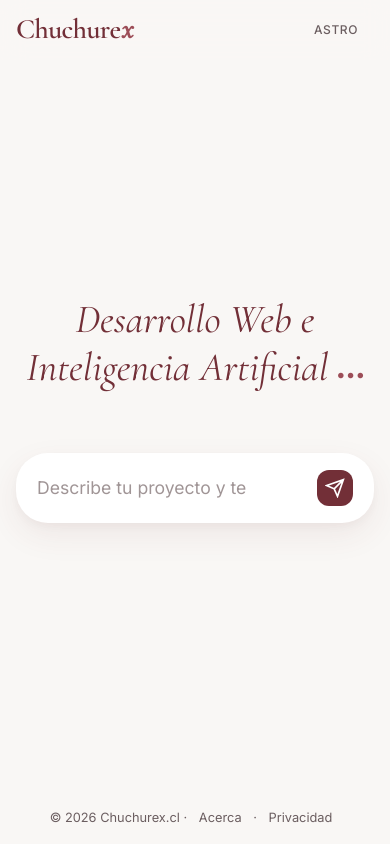
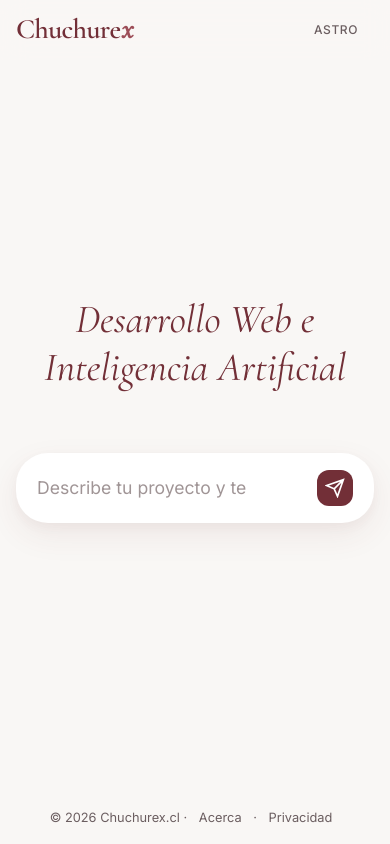
Before and after one commit to chuchurex/chuchurex, a website: page frontend/index.html in a window 390 px wide. Drawn offline with nearby package versions, Linux system fonts and the light colour scheme.

Commit message:
chore: remove H1 dots animation

```diff
--- a/frontend/index.html
+++ b/frontend/index.html
@@ -35,7 +35,7 @@
             <div class="chat-messages" id="chatMessages"></div>
 
             <div class="chat-prompt">
-                <h1 class="prompt-title">Desarrollo Web e Inteligencia Artificial<span>...</span></h1>
+                <h1 class="prompt-title">Desarrollo Web e Inteligencia Artificial</h1>
             </div>
 
             <form class="chat-form" id="chatForm">
--- a/frontend/styles/main.css
+++ b/frontend/styles/main.css
@@ -342,44 +342,6 @@ body
     margin-bottom: 1rem;
 }
 
-.prompt-title span
-{
-    color: var(--color-conchevino-light);
-    opacity: 0.7;
-    font-style: normal;
-    font-family: var(--font-body);
-    font-size: 4rem;
-    letter-spacing: -0.05em;
-    margin-left: 0.4rem;
-    margin-top: -20px;
-    vertical-align: middle;
-    display: inline-block;
-    animation: pulse 4s infinite ease-in-out;
-}
-
-@keyframes pulse
-{
-
-    0%,
-    75%
-    {
-        opacity: 1;
-        transform: scale(1);
-    }
-
-    85%
-    {
-        opacity: 0.2;
-        transform: scale(1.02);
-    }
-
-    100%
-    {
-        opacity: 1;
-        transform: scale(1);
-    }
-}
-
 /* =============================================================================
    INPUT AREA (The "Claude" Box)
    ============================================================================= */
@@ -656,17 +618,7 @@ body
         font-size: 2.5rem;
     }
 
-    .prompt-title span
-    {
-        font-size: 2.4rem;
-        /* 60% of 4rem */
-        margin-top: -12px;
-        /* Proportional adjustment + user requested shift */
-        vertical-align: bottom;
-        /* Try to align with base as requested */
-        margin-bottom: 4px;
-        /* Shift 4px up from line base if needed */
-    }
+
 
     .message-user
     {
```
